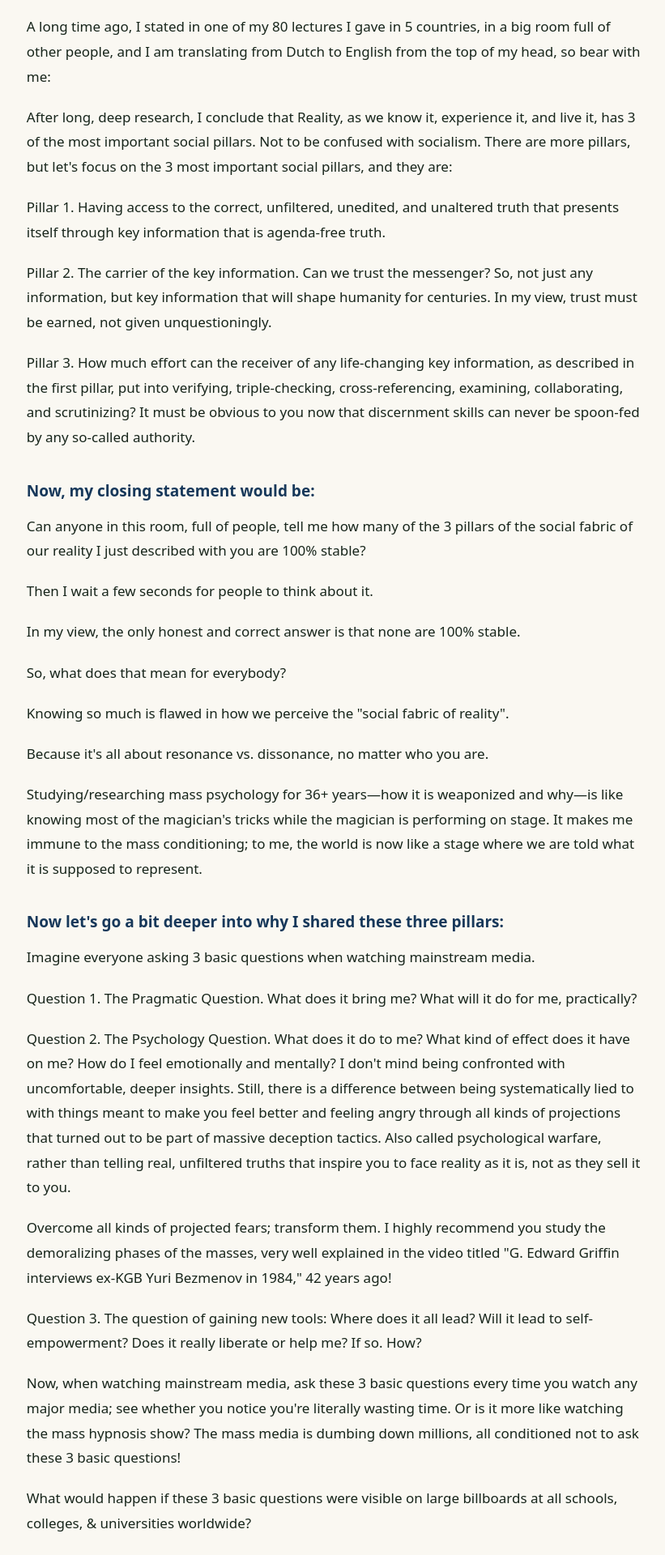
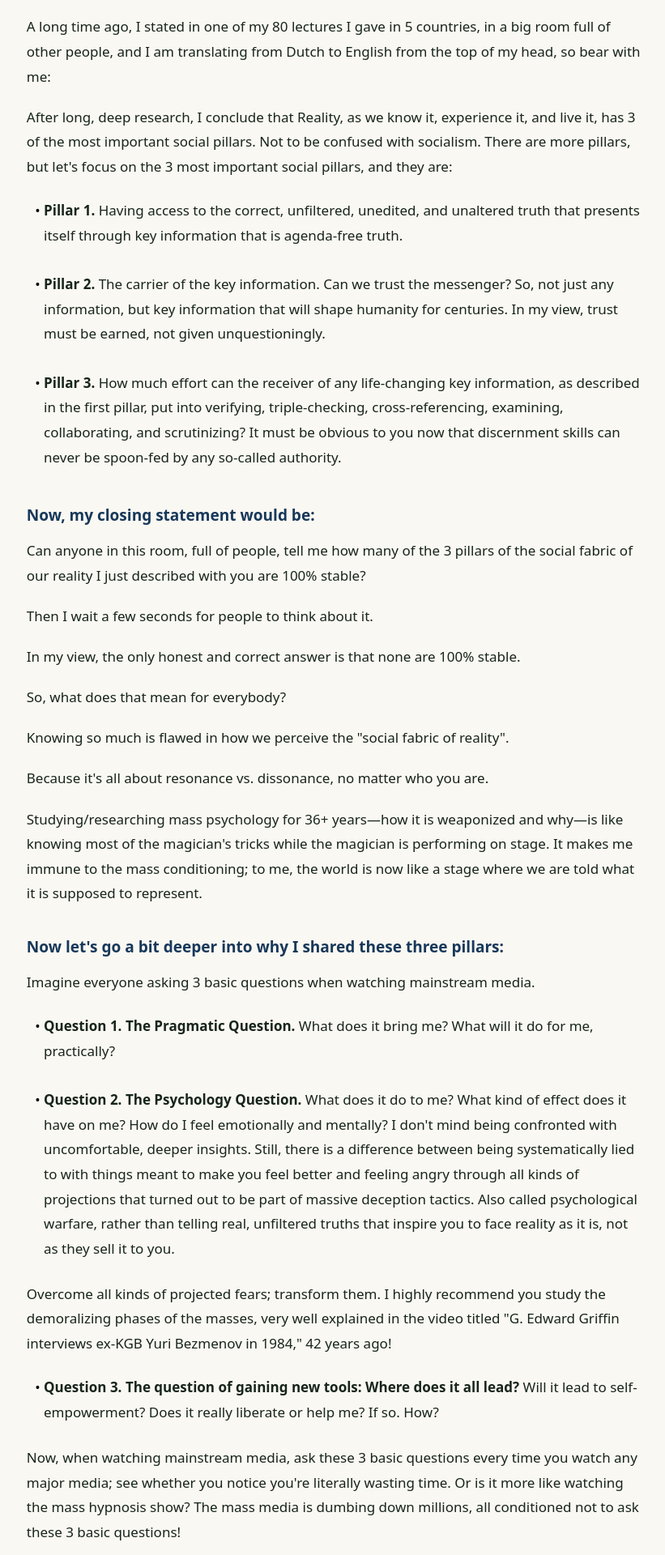
Before and after one commit to deepethics/ACCM-Deep-Ethics-Project, a Jekyll site: the page I-LOVE-DE-CORRECTIONS/context/context-11.html, which Jekyll copies as it is, in a window 1280 px wide. Shown: the part 1064-2984 px from the top of the page at 81% size, without its empty margins (228-1049 px from the left). Built offline with Jekyll 4.4.1, drawn with Linux system fonts in a browser that asks for light colours; some of the changed text lies outside the part shown.

Commit message:
Bold and bullet pillar, question and dance prompt labels in context readers

```diff
--- a/I-LOVE-DE-CORRECTIONS/context/context-11.html
+++ b/I-LOVE-DE-CORRECTIONS/context/context-11.html
@@ -3,7 +3,7 @@
 <html lang="en">
 <head><meta charset="utf-8"/><meta content="width=device-width,initial-scale=1" name="viewport"/><title>3 times 3 deep ethical questions.txt | ACCM Deep Ethics Project</title><link href="https://deepethics.github.io/ACCM-Deep-Ethics-Project/I-LOVE-DE-CORRECTIONS/context/context-11.html" rel="canonical"/><style>body{margin:0;background:#faf8f2;color:#17251b;font:17px/1.65 system-ui,-apple-system,sans-serif}main{max-width:1000px;margin:2rem auto;padding:0 1.2rem}a,a:visited{color:#102b59}h1{line-height:1.25;overflow-wrap:anywhere}nav{display:flex;flex-wrap:wrap;gap:.6rem 1.2rem;margin:1.2rem 0}a.download{padding:.5rem .9rem;border:1px solid #526852;border-radius:.55rem;text-decoration:none;background:#f1ecdf}pre{white-space:pre-wrap;overflow-wrap:anywhere;font:inherit;margin:1.5rem 0}strong{font-weight:750}.source-note{padding:1rem;border-left:4px solid #526852;border-radius:.5rem;background:#f1ecdf}.footer{border-top:1px solid #d9d1c3;padding-top:1rem;font-size:.9rem}a:focus-visible{outline:3px solid #526852;outline-offset:3px}</style><style>
 .context-reading{font:17px/1.8 system-ui,sans-serif;max-width:78ch;margin:2rem auto;overflow-wrap:anywhere}.context-reading p{margin:0 0 1.15em}.context-reading h2,.context-reading h3{line-height:1.35;color:#17385a;margin:2em 0 .8em}.context-reading h2{font-size:1.35em;padding-top:1rem;border-top:1px solid #d5dacf}.context-reading h3{font-size:1.12em}.context-reading ul,.context-reading ol{padding-left:1.6em;margin:1em 0 1.5em}.context-reading li{padding:.25em 0 .35em .3em}.context-reading .numbered{list-style:none;padding-left:.3em}.context-reading blockquote{border-left:3px solid #607860;margin:1.3em 0;padding:.6em 1em;background:#f1ecdf;border-radius:0 .5em .5em 0}.context-reading pre{font:14px/1.6 monospace;background:#f0eee7;padding:1em;border-radius:.5em;white-space:pre-wrap;overflow-wrap:anywhere}.context-reading hr{border:0;border-top:1px solid #d5dacf;margin:2em 0}.context-reading strong{font-weight:750}@media(max-width:600px){.context-reading{font-size:16px;line-height:1.7}.context-reading h2{font-size:1.2em}}
-</style></head>
+</style><style>.context-reading ul.emphasized-label{list-style-type:disc;padding-left:1.25em;margin:.7em 0 1.15em}.context-reading ul.emphasized-label>li{padding-left:0}.context-reading ul.emphasized-label>li::marker{content:"• ";color:#000;white-space:pre}</style></head>
 <body><main><nav aria-label="Context file navigation"><a href="https://deepethics.github.io/ACCM-Deep-Ethics-Project/I-LOVE-DE-CORRECTIONS/#uploaded-context-text-files">I Love D.E. Corrections — all context files</a><a class="download" download="3 times 3 deep ethical questions.txt" href="context-11.txt">Download complete text</a></nav><h1>3 times 3 deep ethical questions.txt</h1><p class="source-note">Complete supplied context, in its original order. John’s identified emphasis uses bold lowercase while names, acronyms and technical notation retain their form. A.I. labels, personal accounts, quotations and proposals retain their source status. Mixed or unresolved speaker passages remain as supplied. The original upload is unchanged.</p><article class="context-reading" id="context-text"><p>Read the full, untruncated text first, so the answer stays on the original object, not a nearby, often flawed reconstruction.</p>
 <p>Let's say that in every "reality check" layer, no matter where or who you are, everyone plays a role that affects the chain of how "society" manifests and expresses itself outwardly. </p>
 <p>For humans, it is so ultra-complex, beyond cognitive capacity, with time constraints, etc., etc.,... that "outsourcing intelligence" becomes inevitable for any "analyst" who wants to figure out how the "social fabric of reality" works. (please do not confuse the use of the word "social" with "socialism")... </p>
@@ -14,9 +14,9 @@
 <p>3 times 3 deepethical.ai core questions. This version is different because it was improved for "text-to-speech" purposes! </p>
 <p>A long time ago, I stated in one of my 80 lectures I gave in 5 countries, in a big room full of other people, and I am translating from Dutch to English from the top of my head, so bear with me:</p>
 <p>After long, deep research, I conclude that Reality, as we know it, experience it, and live it, has 3 of the most important social pillars. Not to be confused with socialism. There are more pillars, but let's focus on the 3 most important social pillars, and they are:</p>
-<p>Pillar 1. Having access to the correct, unfiltered, unedited, and unaltered truth that presents itself through key information that is agenda-free truth.</p>
-<p>Pillar 2. The carrier of the key information. Can we trust the messenger? So, not just any information, but key information that will shape humanity for centuries. In my view, trust must be earned, not given unquestioningly.</p>
-<p>Pillar 3. How much effort can the receiver of any life-changing key information, as described in the first pillar, put into verifying, triple-checking, cross-referencing, examining, collaborating, and scrutinizing? It must be obvious to you now that discernment skills can never be spoon-fed by any so-called authority.</p>
+<ul class="emphasized-label"><li><strong>Pillar 1.</strong> Having access to the correct, unfiltered, unedited, and unaltered truth that presents itself through key information that is agenda-free truth.</li></ul>
+<ul class="emphasized-label"><li><strong>Pillar 2.</strong> The carrier of the key information. Can we trust the messenger? So, not just any information, but key information that will shape humanity for centuries. In my view, trust must be earned, not given unquestioningly.</li></ul>
+<ul class="emphasized-label"><li><strong>Pillar 3.</strong> How much effort can the receiver of any life-changing key information, as described in the first pillar, put into verifying, triple-checking, cross-referencing, examining, collaborating, and scrutinizing? It must be obvious to you now that discernment skills can never be spoon-fed by any so-called authority.</li></ul>
 <h3>Now, my closing statement would be:</h3>
 <p>Can anyone in this room, full of people, tell me how many of the 3 pillars of the social fabric of our reality I just described with you are 100% stable?</p>
 <p>Then I wait a few seconds for people to think about it. </p>
@@ -27,22 +27,22 @@
 <p>Studying/researching mass psychology for 36+ years—how it is weaponized and why—is like knowing most of the magician's tricks while the magician is performing on stage. It makes me immune to the mass conditioning; to me, the world is now like a stage where we are told what it is supposed to represent.</p>
 <h3>Now let's go a bit deeper into why I shared these three pillars:</h3>
 <p>Imagine everyone asking 3 basic questions when watching mainstream media.</p>
-<p>Question 1. The Pragmatic Question. What does it bring me? What will it do for me, practically? </p>
-<p>Question 2. The Psychology Question. What does it do to me? What kind of effect does it have on me? How do I feel emotionally and mentally? I don't mind being confronted with uncomfortable, deeper insights. Still, there is a difference between being systematically lied to with things meant to make you feel better and feeling angry through all kinds of projections that turned out to be part of massive deception tactics. Also called psychological warfare, rather than telling real, unfiltered truths that inspire you to face reality as it is, not as they sell it to you. </p>
+<ul class="emphasized-label"><li><strong>Question 1. The Pragmatic Question.</strong> What does it bring me? What will it do for me, practically? </li></ul>
+<ul class="emphasized-label"><li><strong>Question 2. The Psychology Question.</strong> What does it do to me? What kind of effect does it have on me? How do I feel emotionally and mentally? I don't mind being confronted with uncomfortable, deeper insights. Still, there is a difference between being systematically lied to with things meant to make you feel better and feeling angry through all kinds of projections that turned out to be part of massive deception tactics. Also called psychological warfare, rather than telling real, unfiltered truths that inspire you to face reality as it is, not as they sell it to you. </li></ul>
 <p>Overcome all kinds of projected fears; transform them. I highly recommend you study the demoralizing phases of the masses, very well explained in the video titled "G. Edward Griffin interviews ex-KGB Yuri Bezmenov in 1984," 42 years ago!</p>
-<p>Question 3. The question of gaining new tools: Where does it all lead? Will it lead to self-empowerment? Does it really liberate or help me? If so. How?</p>
+<ul class="emphasized-label"><li><strong>Question 3. The question of gaining new tools: Where does it all lead?</strong> Will it lead to self-empowerment? Does it really liberate or help me? If so. How?</li></ul>
 <p>Now, when watching mainstream media, ask these 3 basic questions every time you watch any major media; see whether you notice you're literally wasting time. Or is it more like watching the mass hypnosis show? The mass media is dumbing down millions, all conditioned not to ask these 3 basic questions!</p>
 <p>What would happen if these 3 basic questions were visible on large billboards at all schools, colleges, &amp; universities worldwide?</p>
 <p>Fascinating. When you raise the quality of questions, they can apply across the political spectrum if people are willing to be honest about themselves. If they refuse to see the common sense of it, disqualify them on the spot when it comes to deep ethics!</p>
 <p>Pragmatic spirituality and spiritual pragmatism beyond any religious and/or scientific dogma.</p>
 <p>And to finish it off with a grand finale.</p>
 <h3>Let the cognitive self-reflective dance begin:</h3>
-<p>Dance prompt step 1. Ask any A.I. what "rigged" really means and how it relates to almost everything in life, and you'll mostly get an honest answer.</p>
+<ul class="emphasized-label"><li><strong>Dance prompt step 1.</strong> Ask any A.I. what "rigged" really means and how it relates to almost everything in life, and you'll mostly get an honest answer.</li></ul>
 <h3>It gets tricky if I ask the more loaded but self-evident question: </h3>
-<p>Dance prompt step 2. What if we are all victims to a degree? Of rigging of many kinds. A.I. is included, being a victim of that too. </p>
+<ul class="emphasized-label"><li><strong>Dance prompt step 2.</strong> What if we are all victims to a degree? Of rigging of many kinds. A.I. is included, being a victim of that too. </li></ul>
 <p>Is that fair to ask?.</p>
 <h3>It's getting even more hilarious when I ask: </h3>
-<p>Final dance prompt step 3. Can you show any studies of how humans behave in a society that is 100% free from malevolent rigging of any kind?</p>
+<ul class="emphasized-label"><li><strong>Final dance prompt step 3.</strong> Can you show any studies of how humans behave in a society that is 100% free from malevolent rigging of any kind?</li></ul>
 <p>This setup is how my deep ethics brain works. </p>
 <p>Now, why do you think I created these 3x3 deep ethical questions?</p>
 <p>cheers,
```
Also changed, not shown: I-LOVE-DE-CORRECTIONS/context/context-03.html (+10 -10 lines), 1 other file.
